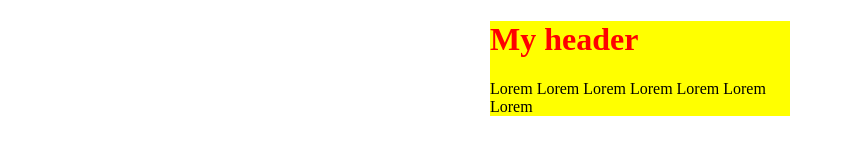
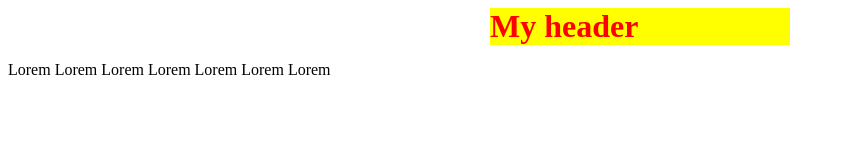
Before and after one commit to Lobasya/git-practise, a plain HTML site: page index.html in a window 1280 px wide. Shown: the whole page, without its empty margins (0-844 px from the left). Drawn offline with Linux system fonts and the light colour scheme.

Commit message:
feat: Header - change tag name to class

```diff
--- a/css/style.css
+++ b/css/style.css
@@ -1,4 +1,4 @@
-header {
+.title {
     margin: 0 auto;
     width: 300px;
     background: yellow;
--- a/index.html
+++ b/index.html
@@ -10,7 +10,7 @@
 </head>
 <body>
     <header>
-        <h1>My header</h1>
+        <h1 class="title">My header</h1>
         <p>Lorem Lorem  Lorem  Lorem  Lorem  Lorem  Lorem </p>
     </header>
 </body>
```
